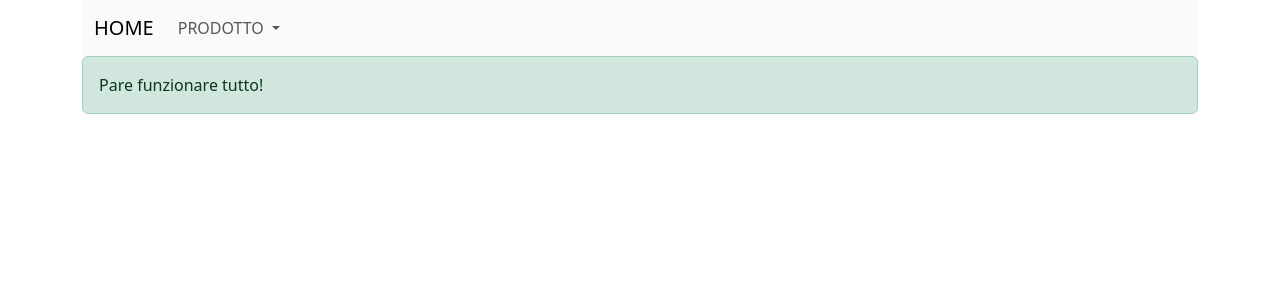
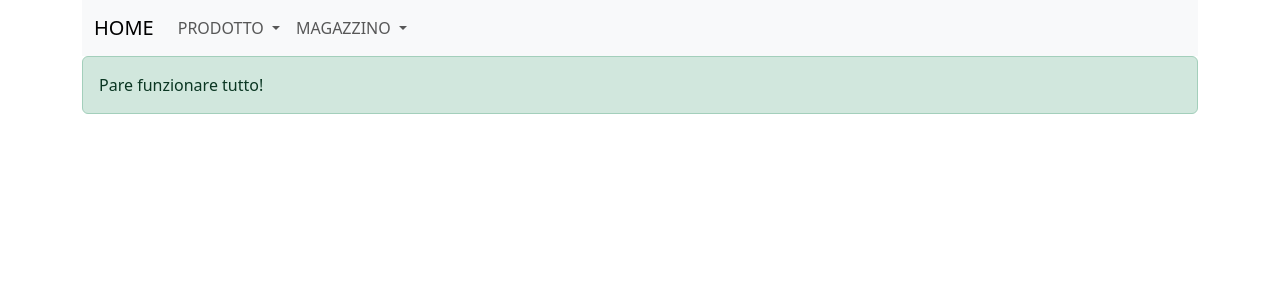
Before and after one commit to Lanfr4/Galileo_Galilei, a PHP site: page /PHP/indexd.php in a window 1280 px wide. Shown: the top 300 px of the page. Run offline with PHP 8.4, Linux system fonts and the light colour scheme.

Commit message:
Add files via upload

```diff
--- a/informatica_form_trash_to_pro/CS-02-PAG-122/1.0/INCLUDE/lib.php
+++ b/informatica_form_trash_to_pro/CS-02-PAG-122/1.0/INCLUDE/lib.php
@@ -1,9 +1,15 @@
 <?php
+/* Questo file contiene tutte le funzioni utili e che saranno richiamate nelle diverse pagine,
+il file sarà incluso nei file php che si trovano in /php. */
 $DBHOST = "localhost";
 $DBUSER = "root";
 $DBPASSWORD = "root";
 $DBNAME = "cs02pag122"; // cs02pag122 se lo avete chiamato così!
 
+/**
+ * Funzione che genera la parte iniziale di ogni pagina, costruendo il corpo della pagina partendo dai tag fondamentali, genera il codice fino
+ * alla DIV generale che conterrà tutta l'interfaccia predisposta nelle diverse pagine di gestione.
+ */
 function writeHeader(){
     echo('
         <!DOCTYPE HTML>
@@ -20,6 +26,9 @@ function writeHeader(){
     return;
 }
 
+/**
+ * Funzione che genera le righe di chiusura di ogni pagina così da chiudere in modo corretto ogni interfaccia.
+ */
 function writeFooter(){
     echo('
                     </div>
@@ -30,11 +39,17 @@ function writeFooter(){
     return;
 }
 
+/**
+ * Funzione che genera il codice HTML e Bootstrap per rappresentare una barra di navigazione ad inizio pagina o comunque dove viene richiamata.
+ */
 function writeMenu(){
     echo('
         <nav class="navbar navbar-expand-lg bg-body-tertiary">
             <div class="container-fluid">
                 <a class="navbar-brand" href="#">HOME</a>
+                <button class="navbar-toggler" type="button" data-bs-toggle="collapse" data-bs-target="#navbarSupportedContent" aria-controls="navbarSupportedContent" aria-expanded="false" aria-label="Toggle navigation">
+                    <span class="navbar-toggler-icon"></span>
+                </button>
                 <div class="collapse navbar-collapse" id="navbarSupportedContent">
                     <ul class="navbar-nav me-auto mb-2 mb-lg-0">
                         <li class="nav-item dropdown">
@@ -42,15 +57,24 @@ function writeMenu(){
                                 PRODOTTO
                             </a>
                             <ul class="dropdown-menu">
-                                <li><a class="dropdown-item" href="prodotto.php?scelta=formProdotto">Add Prodotto</a></li>
+                                <li><a class="dropdown-item" href="prodotto.php?scelta=formNuovoProdotto">Add Prodotto</a></li>
                                 <li><a class="dropdown-item" href="prodotto.php?scelta=listaProdotto">List Prodotto</a></li>
+                            </ul>
+                         <li class="nav-item dropdown">
+                            <a class="nav-link dropdown-toggle" href="#" role="button" data-bs-toggle="dropdown" aria-expanded="false">
+                                MAGAZZINO
+                            </a>
+                            <ul class="dropdown-menu">
+                                <li><a class="dropdown-item" href="magazzino.php?scelta=formNuovoMagazzino">Add Magazzino</a></li>
+                                <li><a class="dropdown-item" href="magazzino.php?scelta=listaMagazzino">List Magazzino</a></li>
                             </ul>
                         </li>
                     </ul>
                 </div>
             </div>
         </nav>
-    ');
+    '); //*/
+
     return;
 }
 ?>
```
